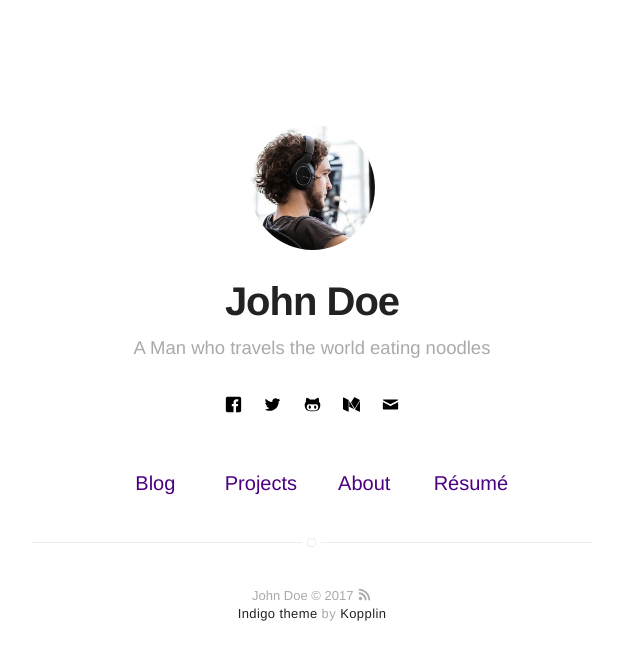
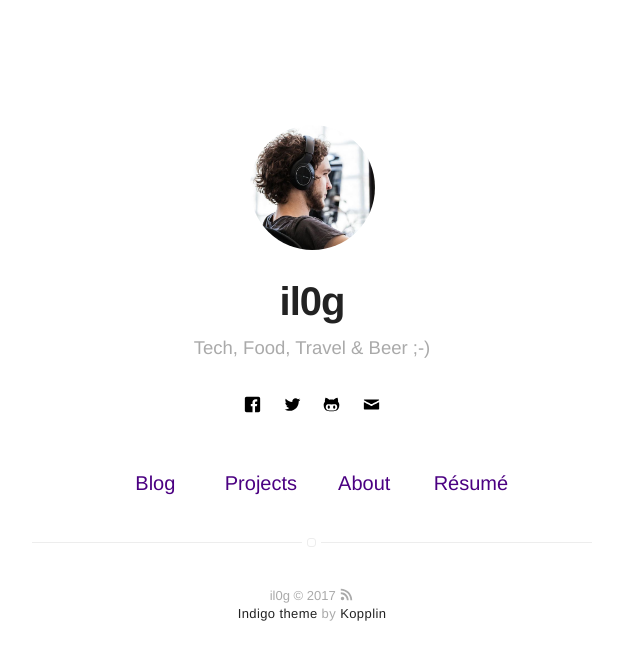
Before and after one commit to varunpilankar/il0g, a Jekyll site: the page built from index.html, in a window 1280 px wide. Shown: the top 660 px of the page, without its empty margins (328-968 px from the left). Built offline with Jekyll 4.4.1, drawn with Linux system fonts in a browser that asks for light colours.

Commit message:
Update _config.yml

```diff
--- a/_config.yml
+++ b/_config.yml
@@ -1,6 +1,6 @@
 # main text of home
-name: John Doe
-bio: A Man who travels the world eating noodles
+name: il0g
+bio: Tech, Food, Travel & Beer ;-)
 
 # twitter summary info
 description: A blog about technology and stuff related
@@ -16,7 +16,7 @@ resume: true
 resume-external: true
 resume-url: https://google.com/?q=my+resume
 
-url: https://koppl.in/indigo
+url: https://il0g.com
 # your url: http://USERNAME.github.io
 
 permalink: /:title/
@@ -34,27 +34,27 @@ disqus:
   categories: [blog, project] # only show disqus for posts that have these categories
 
 # if you don't have any of social below, comment the line
-facebook: myfacebook
-twitter: mytwitter
+facebook: varunpilankar
+twitter: varunpilankar
 # google: mygoogle
 # instagram: myinstagram
 # pinterest: mypinterest
 # linkedin: mylinkedin
 # youtube: myyoutube
 # spotify: myspotify
-github: mygithub
+github: varunpilankar
 # lastfm: mylastfm
 # stackoverflow: 7044681/mystackoverflow
 # quora: userquora
 # reddit: username
-medium: medium
+# medium: medium
 # vimeo: myvimeo
 # lanyrd: mylanyrd
-email: myemail@gmail.com
+email: varun.pilankar@gmail.com
 
 authors:
     johndoe:
-        name: John Doe
+        name: Varun Pilankar
         bio: A Man who travels the world eating noodles
         external-image: false
         picture: assets/images/profile.jpg
```
